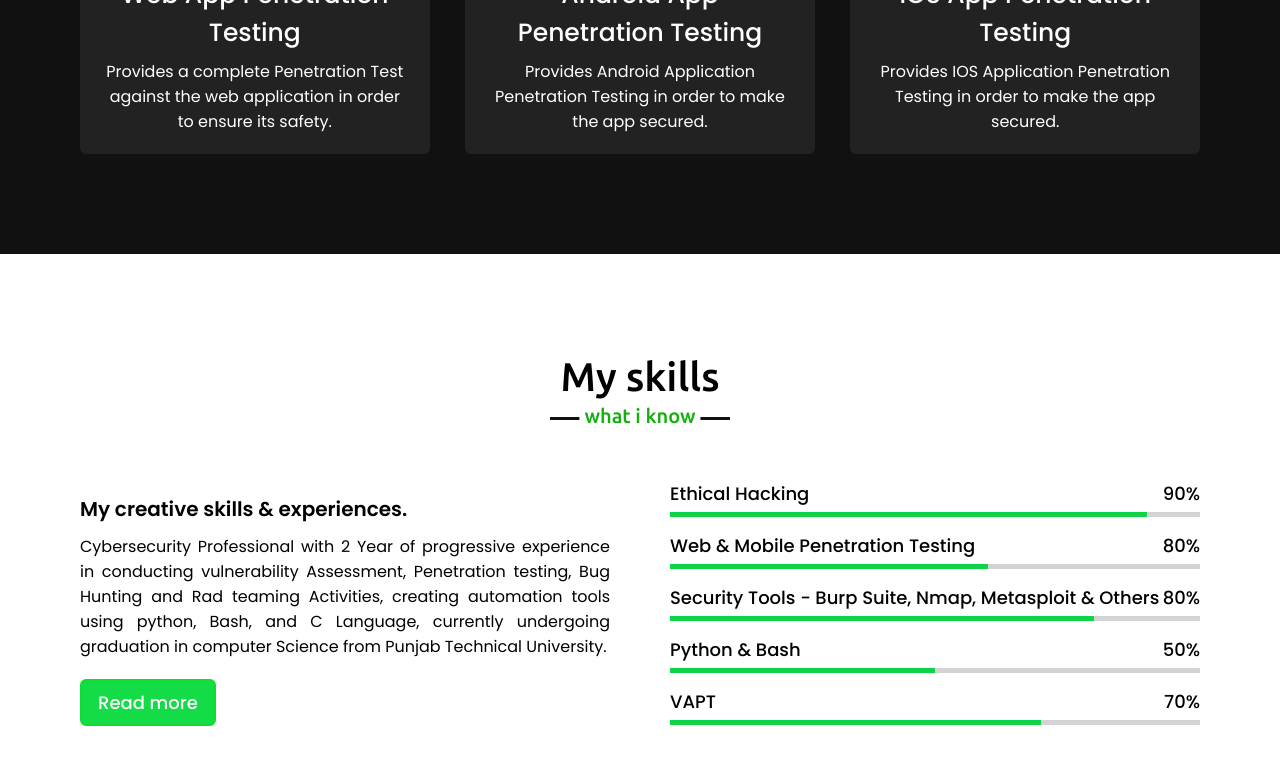
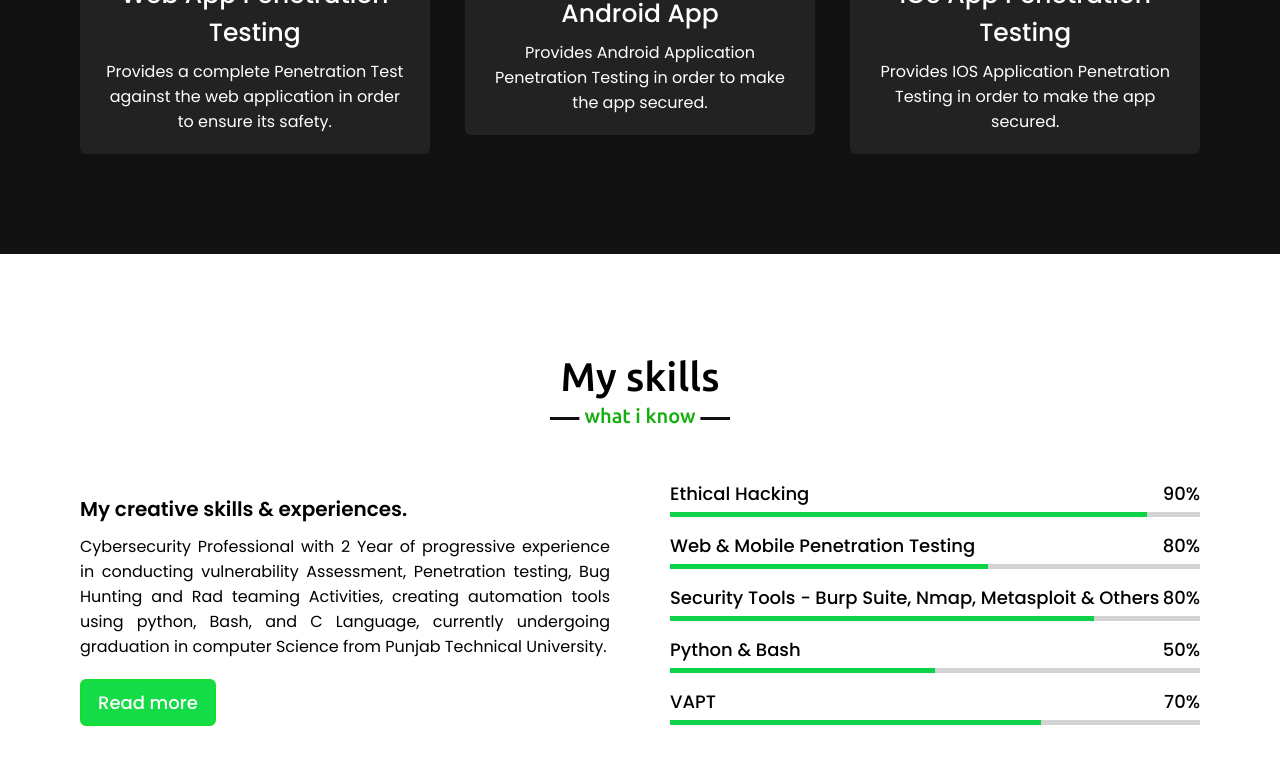
Before and after one commit to dufferhackers/mywebsite, a plain HTML site: page index.html in a window 1280 px wide. Shown: the part 1864-2640 px from the top of the page. Drawn offline with nearby package versions, Linux system fonts and the light colour scheme.

Commit message:
Update index.html

```diff
--- a/index.html
+++ b/index.html
@@ -80,7 +80,7 @@
                 <div class="card">
                     <div class="box">
                         <i class="fab fa-android"></i>
-                        <div class="text">Android App Penetration Testing
+                        <div class="text">Android App
                         </div>
                         <p>Provides Android Application Penetration Testing in order to make the app secured.</p>
                     </div>
```
